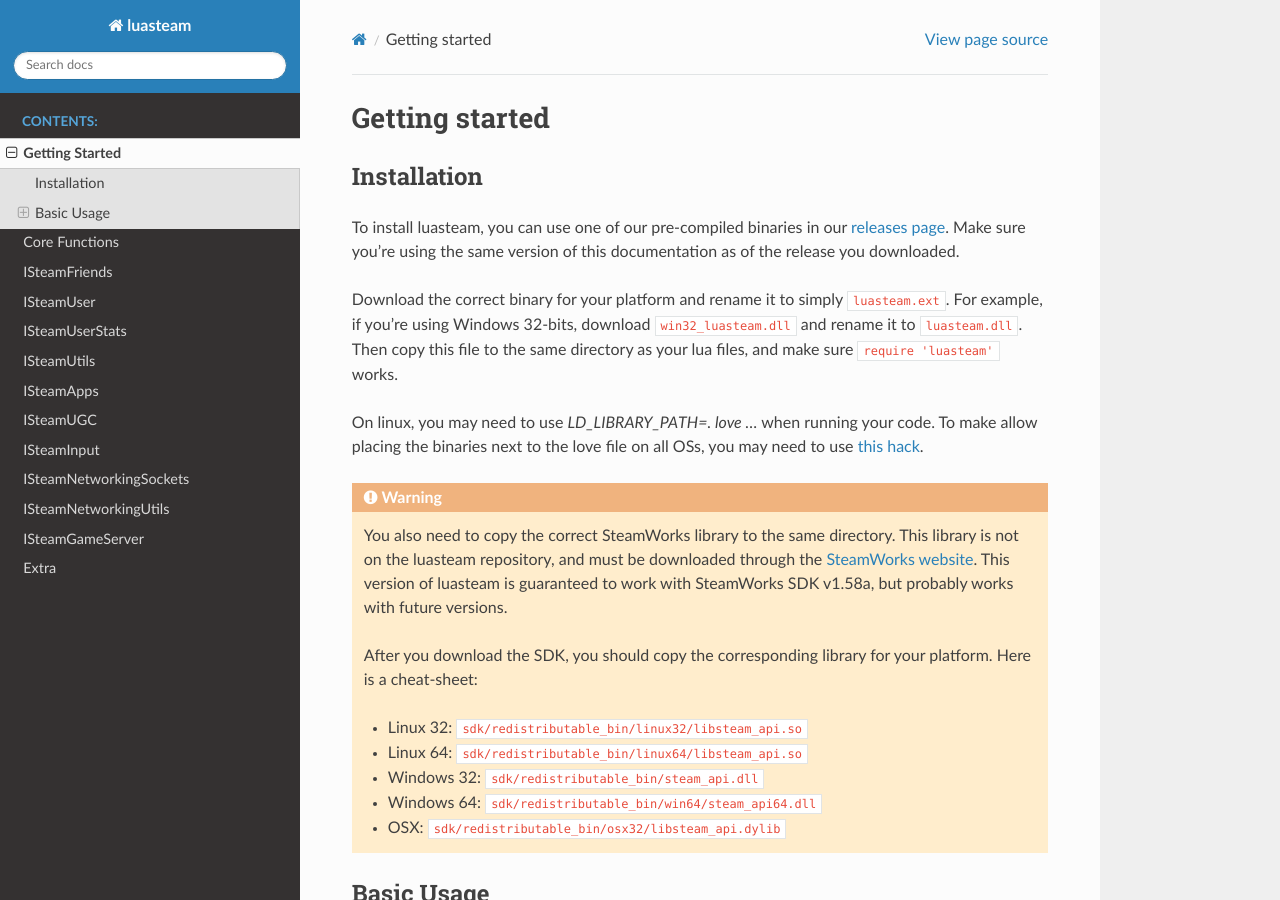
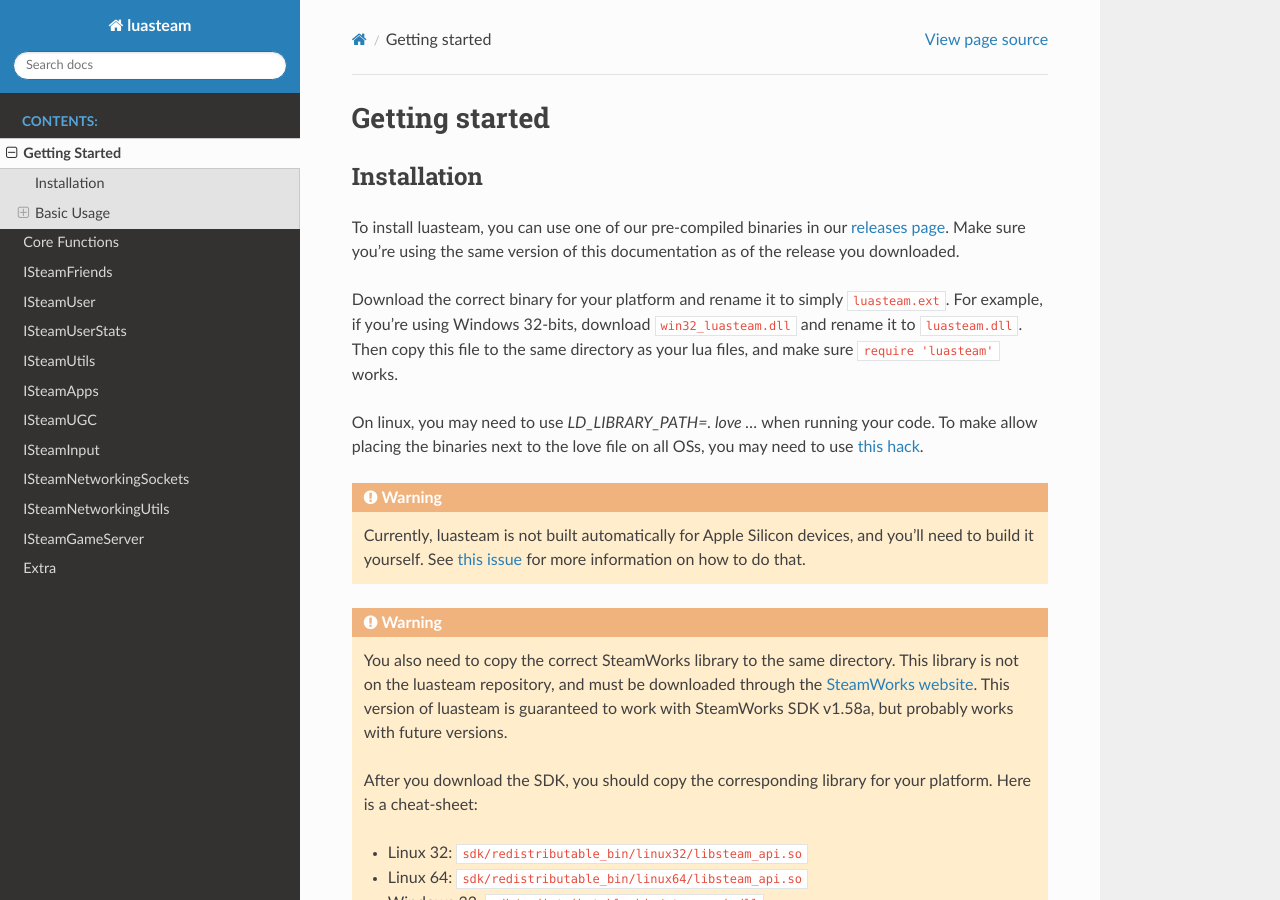
Before and after one commit to uspgamedev/luasteam, a Sphinx documentation site: the page built from docs/getting_started.rst, in a window 1280 px wide and 900 px high. Built offline with Sphinx 7.4.7 and the Read the Docs theme 2.0.0, drawn with Linux system fonts in a browser that asks for light colours.

Commit message:
Adding warning about Apple Silicon
Until we build it automatically with Travis

```diff
--- a/docs/getting_started.rst
+++ b/docs/getting_started.rst
@@ -11,6 +11,10 @@
 Then copy this file to the same directory as your lua files, and make sure ``require 'luasteam'`` works.
 
 On linux, you may need to use `LD_LIBRARY_PATH=. love ...` when running your code. To make allow placing the binaries next to the love file on all OSs, you may need to use `this hack <https://github.com/MarvellousSoft/MarvInc/blob/e914dcd15d7b538793c7dcac27d3350d716d47db/marv/main.lua#L10-L13>`_.
+
+.. warning::
+
+    Currently, luasteam is not built automatically for Apple Silicon devices, and you'll need to build it yourself. See `this issue <https://github.com/uspgamedev/luasteam/issues/39>`_ for more information on how to do that.
 
 .. warning::
 
```
